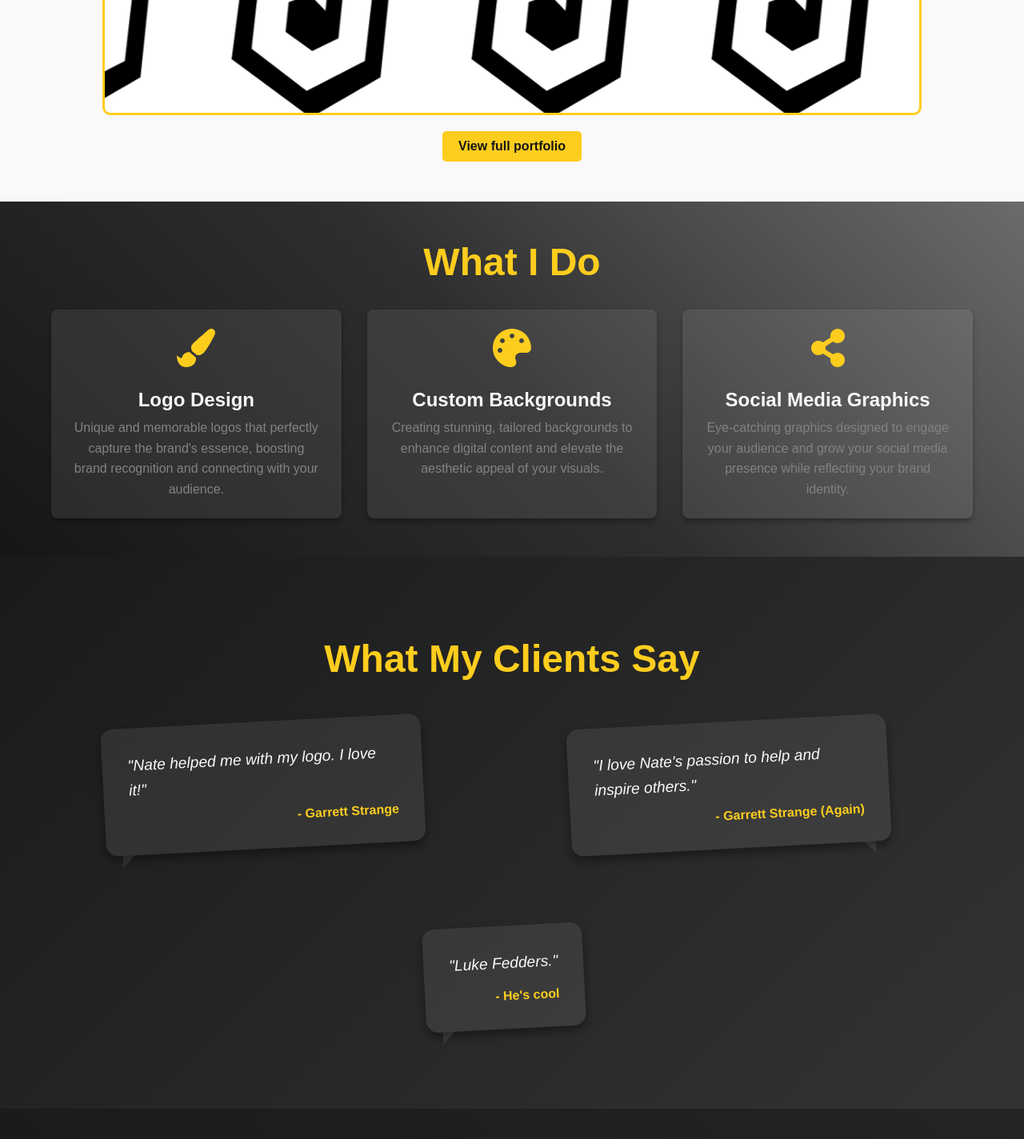
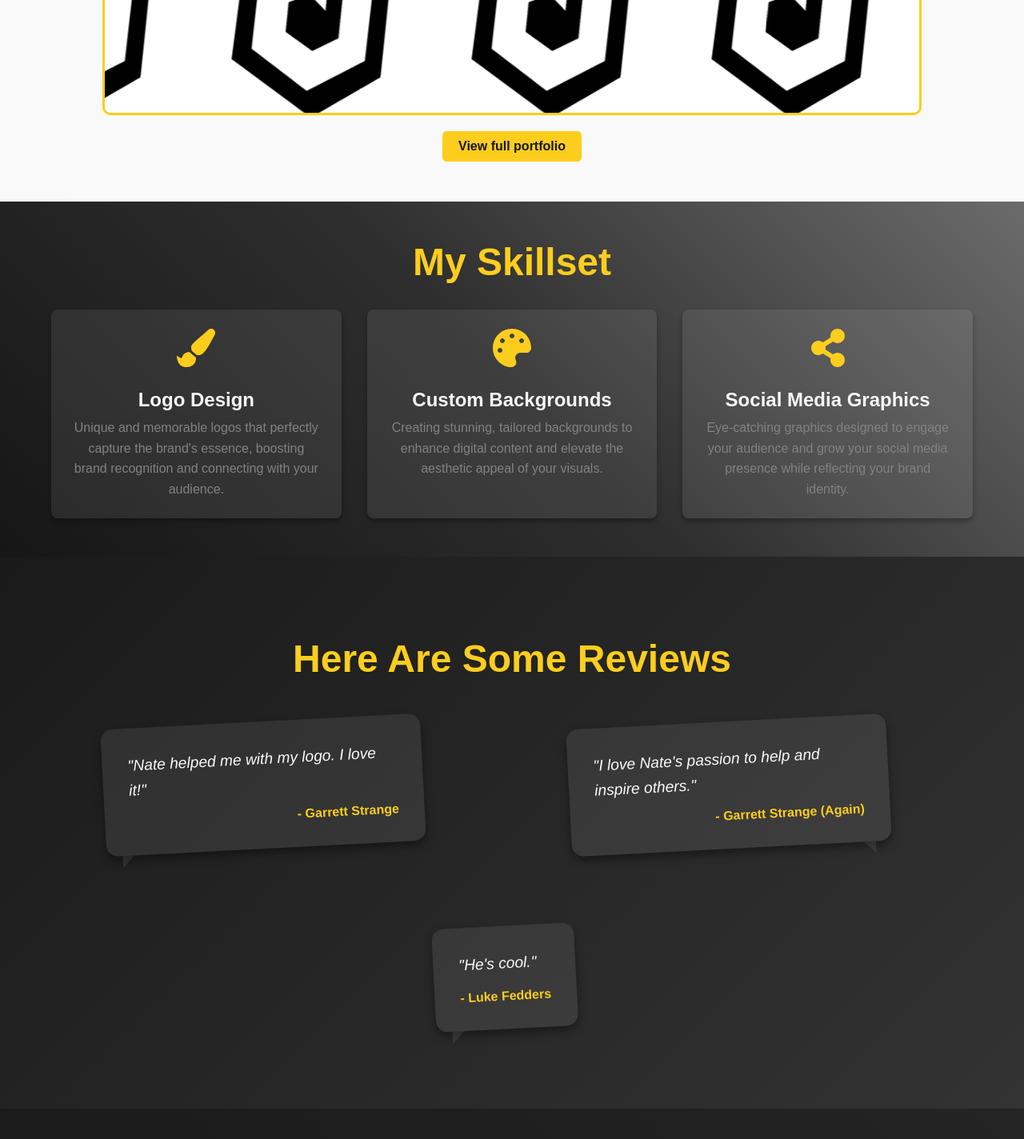
Before and after one commit to DaDocta/weidner, a React (Create React App) app: page / in a window 1280 px wide. Shown: the part 1933-3357 px from the top of the page at 80% size. Built offline with nearby package versions, Linux system fonts and the light colour scheme; the HTML template or start-up script is replaced by a standard one.

Commit message:
Updated commit

```diff
--- a/src/pages/Reviews.js
+++ b/src/pages/Reviews.js
@@ -11,15 +11,15 @@ const reviews = [
     feedback: "I love Nate's passion to help and inspire others."
   },
   {
-    name: "He's cool",
-    feedback: 'Luke Fedders.'
+    name: "Luke Fedders",
+    feedback: "He's cool."
   },
 ];
 
 const Reviews = () => {
   return (
     <section id="reviews" className="reviews">
-      <h2 className="reviews-title">What My Clients Say</h2>
+      <h2 className="reviews-title">Here Are Some Reviews</h2>
       <div className="reviews-container">
         {reviews.map((review, index) => (
           <div key={index} className={`review-item bubble-${index % 2 === 0 ? 'left' : 'right'}`}>
--- a/src/pages/Skills.js
+++ b/src/pages/Skills.js
@@ -23,7 +23,7 @@ const services = [
 const Skills = () => {
   return (
     <section id="skills" className="skills-section">
-      <h2 className="skills-title">What I Do</h2>
+      <h2 className="skills-title">My Skillset</h2>
       <div className="skills-grid">
         {services.map((service, index) => (
           <div key={index} className="skill-card">
```
